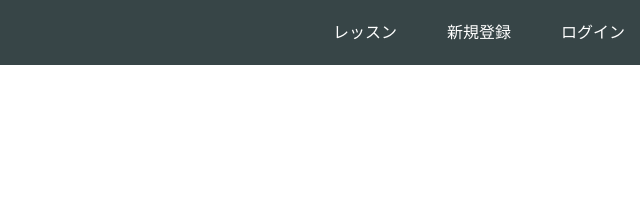
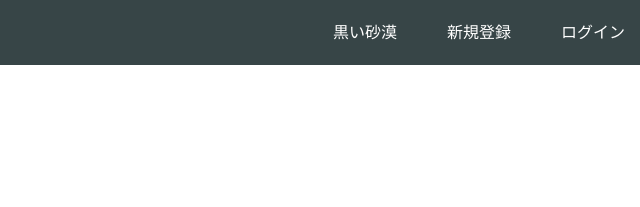
Before and after one commit to bakuchan/.github.io, a plain HTML site: page index.html in a window 1280 px wide. Shown: the top 207 px of the page, 640-1280 px from the left. Drawn offline with Linux system fonts and the light colour scheme.

Commit message:
Update index.html

```diff
--- a/index.html
+++ b/index.html
@@ -15,7 +15,7 @@
       </div>
       <span class="fa fa-bars menu-icon"></span>
       <div class="header-right">
-        <a href="#">レッスン</a>
+        <a href="#">黒い砂漠</a>
         <a href="#">新規登録</a>
         <a href="#" class="login">ログイン</a>
       </div>
```
